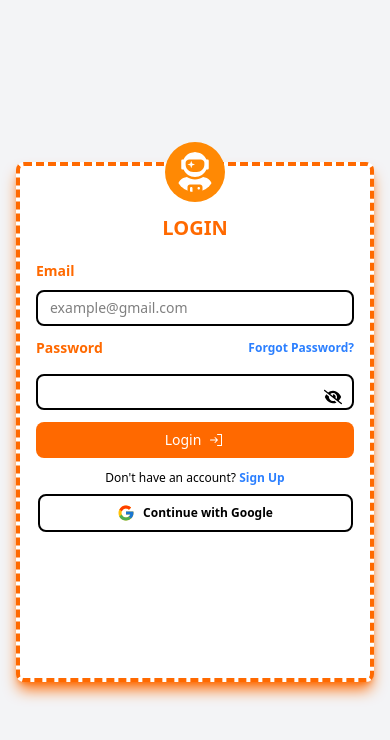
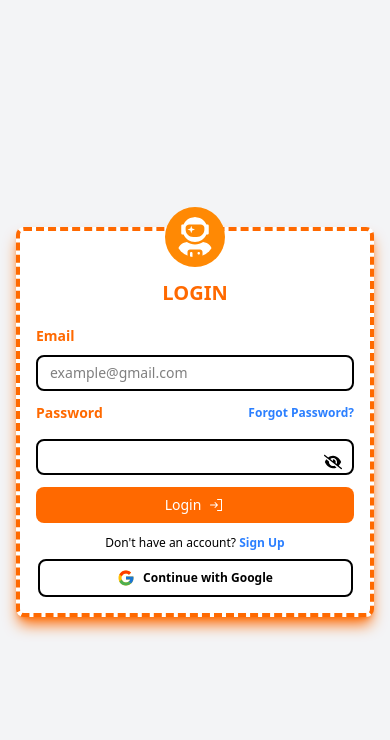
Before and after one commit to sumancoder-cloud/ExcelExtractor, a React (Vite) app in the folder ExcelExtractor/: page /login in a window 390 px wide. Shown: the top 740 px of the page. Built offline with nearby package versions, Linux system fonts and the light colour scheme; no server answers.

Commit message:
Fix: Revert to flexible height on mobile with small bottom padding

```diff
--- a/ExcelExtractor/src/Pages/LoginPage.jsx
+++ b/ExcelExtractor/src/Pages/LoginPage.jsx
@@ -147,7 +147,7 @@ const LoginPage = () => {
 
   return (
     <div className="flex min-h-screen justify-center items-center bg-gray-100 p-4 sm:p-0">
-      <div className={`relative w-full sm:w-[400px] bg-white shadow-orange-500 shadow-lg rounded-lg border-4 border-dashed border-orange-500 flex flex-col items-center pt-12 sm:pt-16 min-h-[520px] sm:min-h-[530px] ${isSignup ? 'sm:min-h-[780px]' : ''}`}>
+      <div className={`relative w-full sm:w-[400px] bg-white shadow-orange-500 shadow-lg rounded-lg border-4 border-dashed border-orange-500 flex flex-col items-center pt-12 sm:pt-16 h-auto pb-4 sm:pb-0 sm:min-h-[530px] ${isSignup ? 'sm:min-h-[780px]' : ''}`}>
 
         <FaUserAstronaut className="text-6xl sm:text-7xl text-white bg-orange-400 rounded-full absolute -top-6 sm:-top-10 p-2.5 sm:p-3" />
 
--- a/ExcelExtractor/src/Pages/SignupPage.jsx
+++ b/ExcelExtractor/src/Pages/SignupPage.jsx
@@ -141,7 +141,7 @@ const SignupPage = () => {
   }
   return (
     <div className="flex min-h-screen justify-center items-center bg-gray-100 p-4 sm:p-0">
-      <div className="relative w-full sm:w-[400px] bg-white min-h-[700px] sm:min-h-[950px] shadow-orange-500 shadow-lg rounded-lg border-4 border-dashed border-orange-500 flex flex-col items-center pt-12 sm:pt-16">
+      <div className="relative w-full sm:w-[400px] bg-white h-auto pb-4 sm:pb-0 sm:min-h-[950px] shadow-orange-500 shadow-lg rounded-lg border-4 border-dashed border-orange-500 flex flex-col items-center pt-12 sm:pt-16">
 
         <FaUserAstronaut className="text-6xl sm:text-7xl text-white bg-orange-400 rounded-full absolute -top-6 sm:-top-10 p-2.5 sm:p-3" />
 
```
